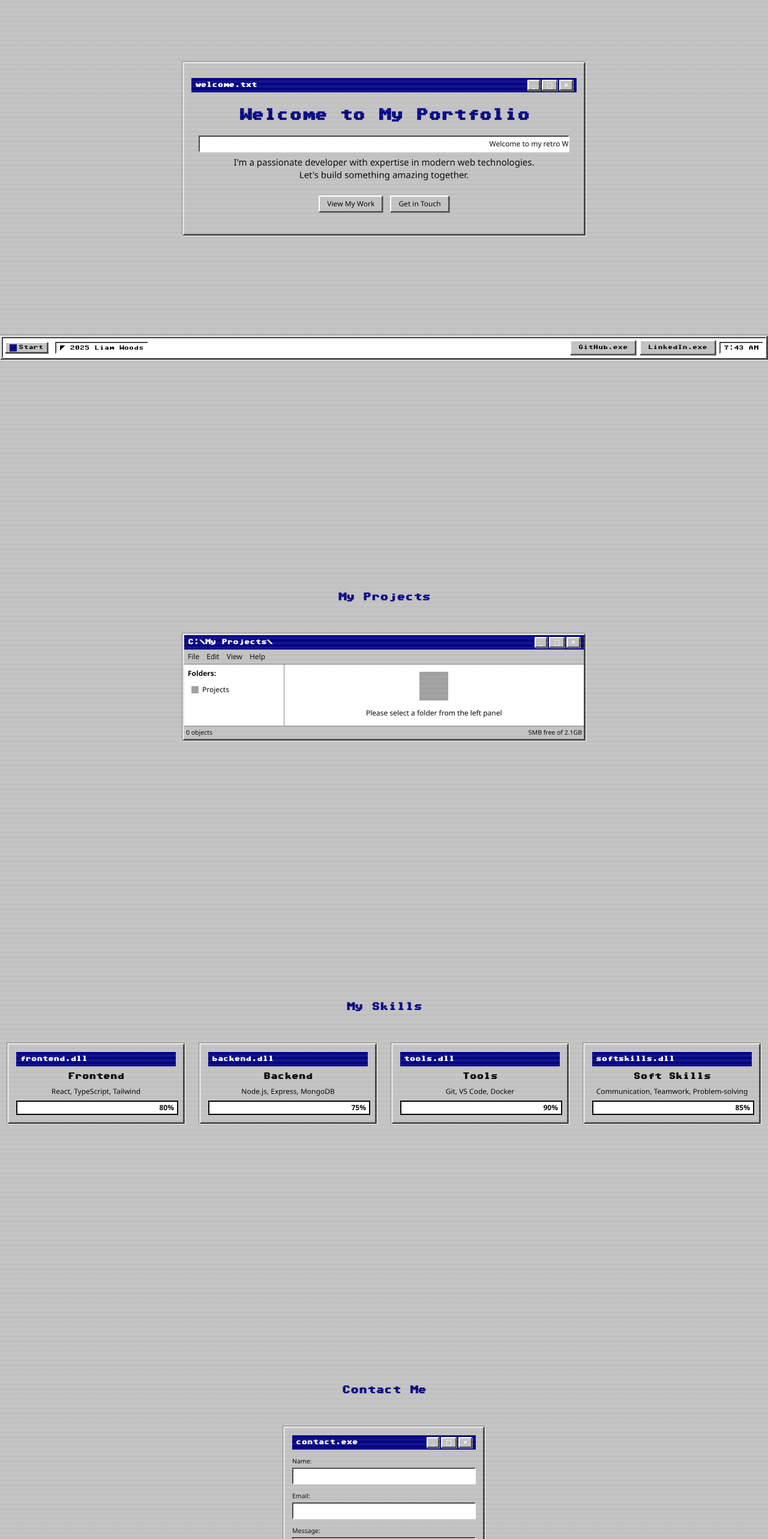
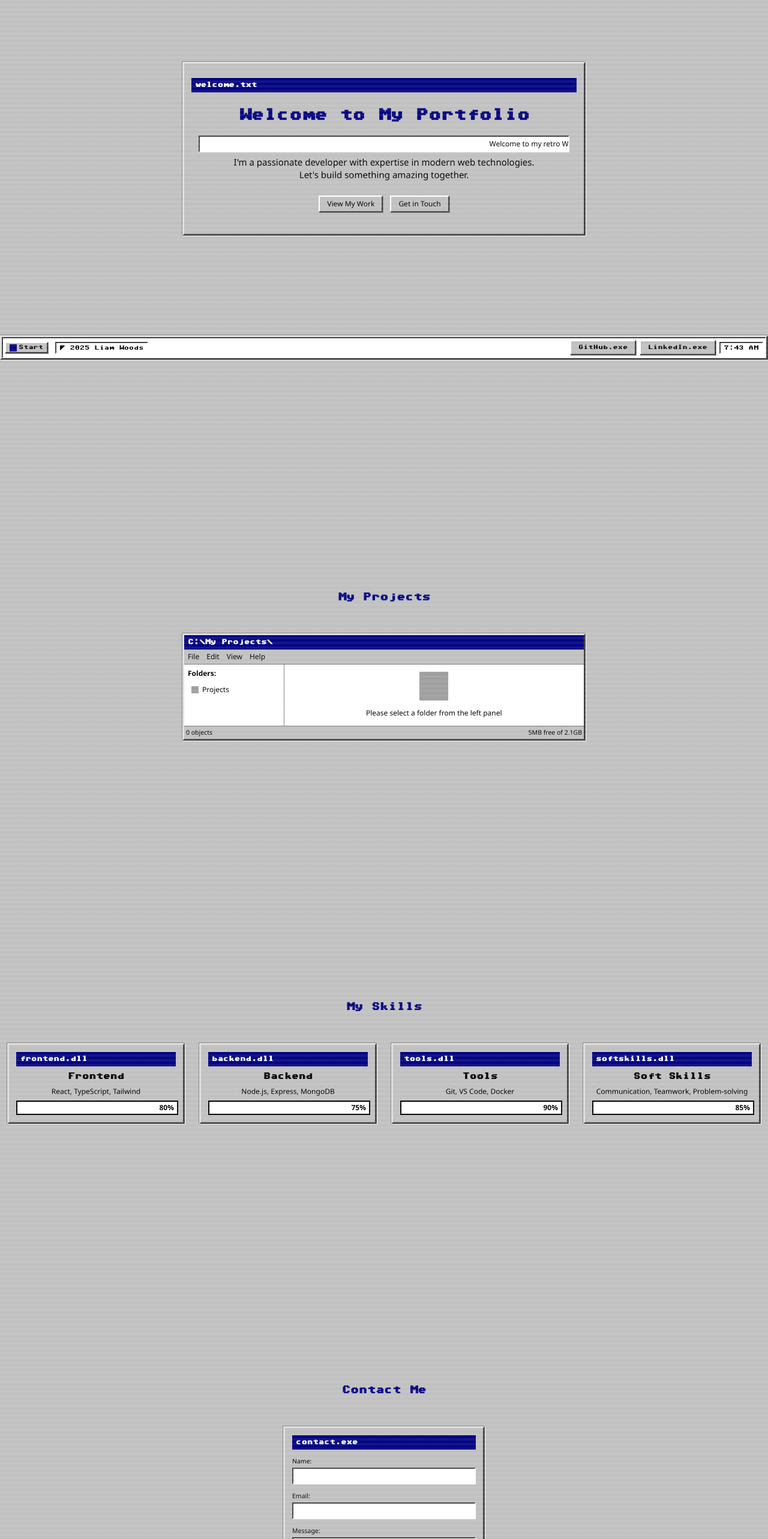
Before and after one commit to Liam-Woods-8/Windows-Portfolio, a React (Create React App) app in the folder client/: page / in a window 1280 px wide. Shown: the part 200-2766 px from the top of the page at 60% size. Built offline with nearby package versions, Linux system fonts and the light colour scheme; grey boxes are pictures that could not be loaded.

Commit message:
Remove title bar icons to avoid confusion

```diff
--- a/client/src/pages/Home.tsx
+++ b/client/src/pages/Home.tsx
@@ -186,9 +186,9 @@ const Home: React.FC<HomeProps> = ({ onLoadingChange }) => {
           <div className="win98-title-bar mb-4">
             <span className="commodore-text">welcome.txt</span>
             <div className="win98-title-bar-controls">
-              <button className="win98-title-bar-button">_</button>
+              {/* <button className="win98-title-bar-button">_</button>
               <button className="win98-title-bar-button">□</button>
-              <button className="win98-title-bar-button">×</button>
+              <button className="win98-title-bar-button">×</button> */}
             </div>
           </div>
           <div className="p-4">
@@ -231,9 +231,9 @@ const Home: React.FC<HomeProps> = ({ onLoadingChange }) => {
             <div className="win98-title-bar">
               <span className="commodore-text">C:\My Projects\</span>
               <div className="win98-title-bar-controls">
-                <button className="win98-title-bar-button">_</button>
+                {/* <button className="win98-title-bar-button">_</button>
                 <button className="win98-title-bar-button">□</button>
-                <button className="win98-title-bar-button">×</button>
+                <button className="win98-title-bar-button">×</button> */}
               </div>
             </div>
 
@@ -431,9 +431,9 @@ const Home: React.FC<HomeProps> = ({ onLoadingChange }) => {
             <div className="win98-title-bar mb-4">
               <span className="commodore-text">contact.exe</span>
               <div className="win98-title-bar-controls">
-                <button className="win98-title-bar-button">_</button>
+                {/* <button className="win98-title-bar-button">_</button>
                 <button className="win98-title-bar-button">□</button>
-                <button className="win98-title-bar-button">×</button>
+                <button className="win98-title-bar-button">×</button> */}
               </div>
             </div>
             <form onSubmit={handleSubmit} action="https://formspree.io/f/xkgjqddr" method="POST" className="space-y-4">
```
